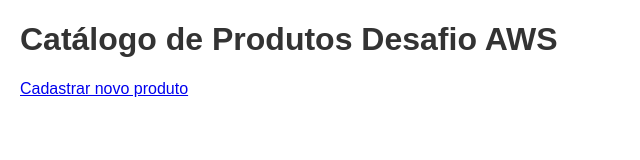
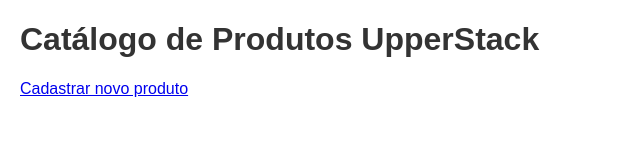
Before and after one commit to leandro-porciuncula/frontend-desafio, a plain HTML site: page index.html in a window 1280 px wide. Shown: the whole page, without its empty margins (0-640 px from the left). Drawn offline with Linux system fonts and the light colour scheme; no server answers.

Commit message:
UppeStack

```diff
--- a/index.html
+++ b/index.html
@@ -6,7 +6,7 @@
     <link rel="stylesheet" href="style.css">
 </head>
 <body>
-    <h1>Catálogo de Produtos Desafio AWS</h1>
+    <h1>Catálogo de Produtos UpperStack</h1>
     <a href="cadastrar.html">Cadastrar novo produto</a>
     <div id="produtos"></div>
     <script src="scripts/config.js"></script>
```
